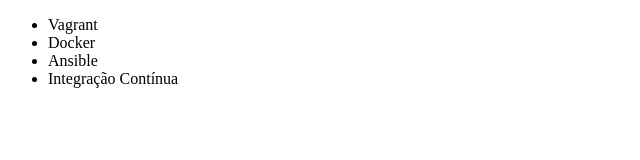
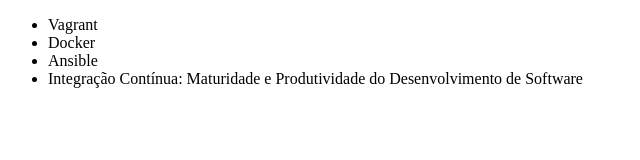
Before and after one commit to Carlostalmeida/Aulagit, a plain HTML site: page index.html in a window 1280 px wide. Shown: the whole page, without its empty margins (0-640 px from the left). Drawn offline with Linux system fonts and the light colour scheme.

Commit message:
renomeando curso de integração contínua

```diff
--- a/index.html
+++ b/index.html
@@ -9,7 +9,7 @@
         <li>Vagrant</li>
         <li>Docker</li>
         <li>Ansible</li>
-        <li>Integração Contínua</li>
+        <li>Integração Contínua: Maturidade e Produtividade do Desenvolvimento de Software</li>
     </ul>
 </body>
 </html>
```
